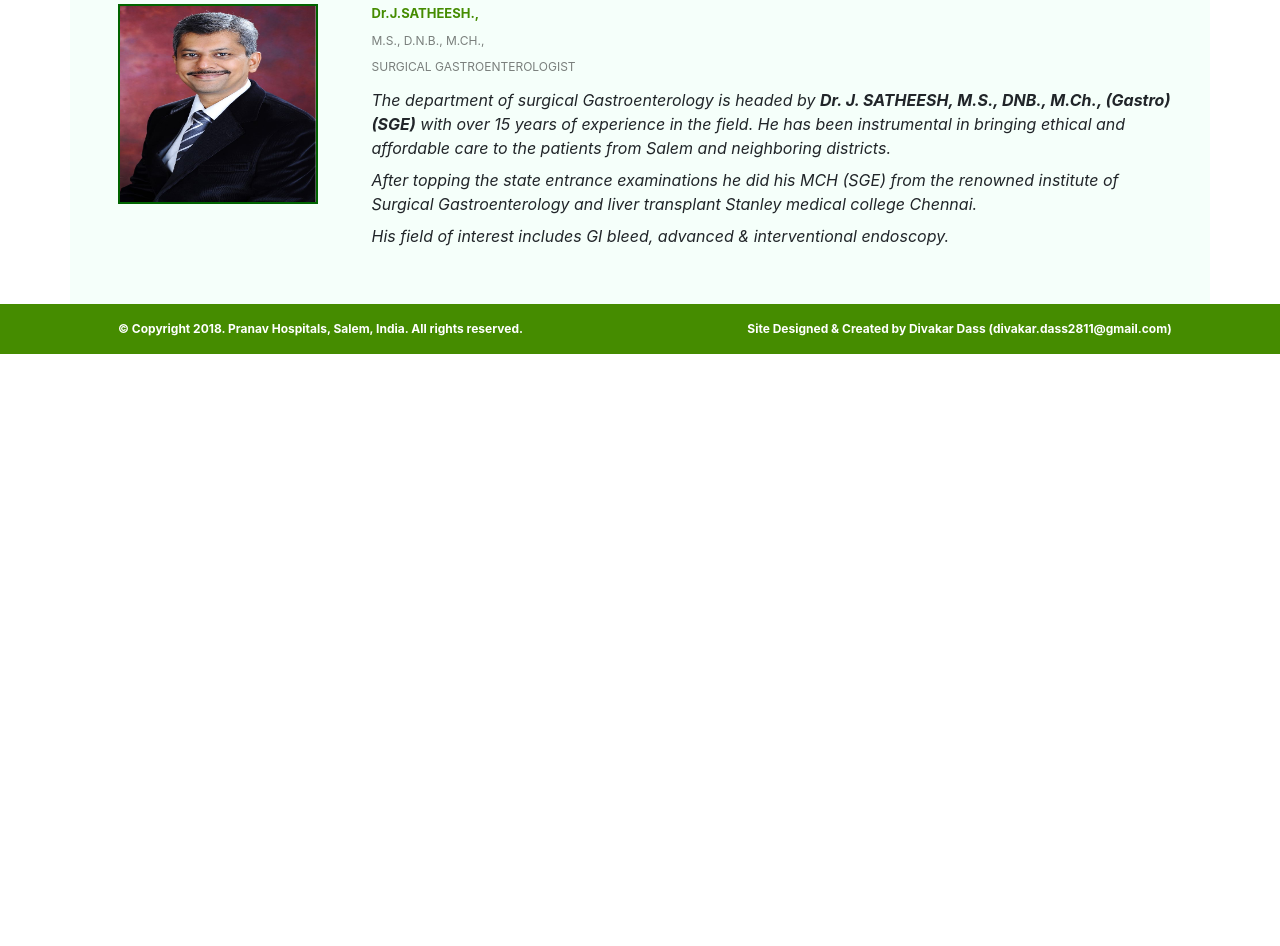
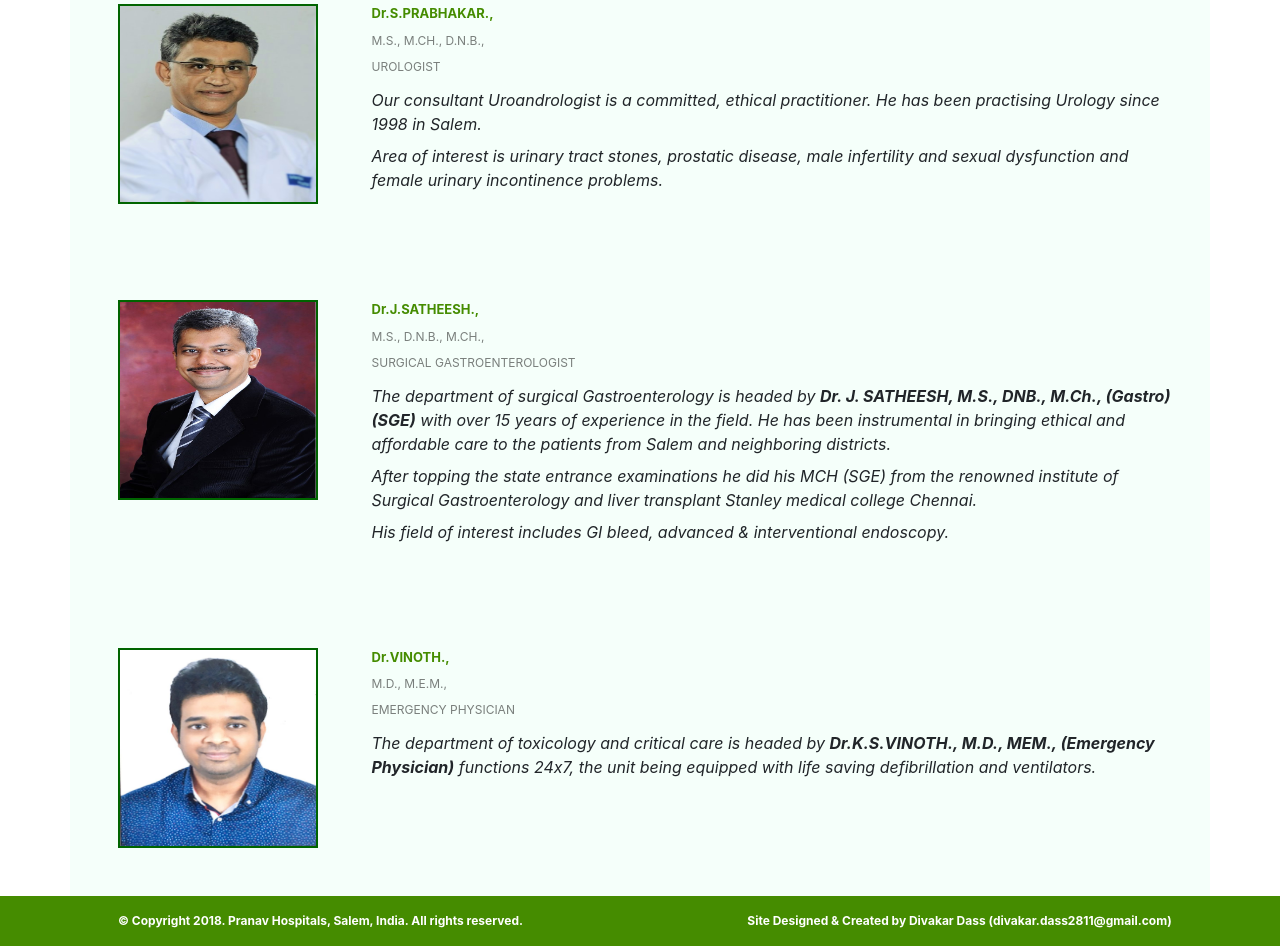
Before and after one commit to pranavhospitals/pranavhospitals.github.io, a plain HTML site: page doctors/index.html in a window 1280 px wide. Shown: the part 306-1252 px from the top of the page. Before the commit the page ends 800 px from the top, so only its background shows below. Drawn offline with Linux system fonts and the light colour scheme.

Commit message:
Doctors content

```diff
--- a/doctors/index.html
+++ b/doctors/index.html
@@ -219,6 +219,33 @@
       </div>
     </div>
 
+    <div class="container doctorsCont p-5" id="prabhakar">
+      <div class="row">
+        <div class="col-3">
+          <img class="directors_pic" src="../assets/images/DoctorImages/Dr.S.Prabhakaran.jpeg" />
+        </div>
+        <div class="col-9 p-0">
+          <div class="row mb-2">
+            <div class="col-12 d_name mb-2">Dr.S.PRABHAKAR.,</div>
+            <div class="col-12 d_black mb-2"> M.S., M.CH., D.N.B.,</div>
+            <div class="col-12 d_black mb-1">UROLOGIST</div>
+          </div>
+          <div class="row mb-2">
+            <div class="col-12 italic">
+              Our consultant Uroandrologist is a committed, ethical practitioner. He has been practising
+              Urology since 1998 in Salem.
+            </div>
+          </div>
+          <div class="row mb-2">
+            <div class="col-12 italic">
+              Area of interest is urinary tract stones, prostatic disease, male infertility and sexual
+              dysfunction and female urinary incontinence problems.
+            </div>
+          </div>
+        </div>
+      </div>
+    </div>
+
     <div class="container doctorsCont p-5" id="satheesh">
       <div class="row">
         <div class="col-3">
@@ -243,6 +270,27 @@
           <div class="row mb-2">
             <div class="col-12 italic">
               His field of interest includes GI bleed, advanced & interventional endoscopy.
+            </div>
+          </div>
+        </div>
+      </div>
+    </div>
+
+    <div class="container doctorsCont p-5" id="vinoth">
+      <div class="row">
+        <div class="col-3">
+          <img class="directors_pic" src="../assets/images/DoctorImages/Dr.Vinod.jpeg" />
+        </div>
+        <div class="col-9 p-0">
+          <div class="row mb-2">
+            <div class="col-12 d_name mb-2">Dr.VINOTH.,</div>
+            <div class="col-12 d_black mb-2"> M.D., M.E.M.,</div>
+            <div class="col-12 d_black mb-1">EMERGENCY PHYSICIAN</div>
+          </div>
+          <div class="row mb-2">
+            <div class="col-12 italic">
+              The department of toxicology and critical care is headed by <b>Dr.K.S.VINOTH., M.D., MEM., (Emergency Physician)</b> functions 24x7, the unit being equipped with life saving defibrillation
+              and ventilators.
             </div>
           </div>
         </div>
@@ -389,7 +437,7 @@
             {'name': 'Dr.M.KARTHIKEYAN', 'deg': 'M.D (Anes)', 'desg': 'ANAESTHETIST', 'img':'../assets/images/DoctorImages/Dr.karthikeyan.jpg', 'tag': 'karthikeyan'},
             {'name': 'Dr. SURESH', 'deg': 'M.S', 'desg': 'ORTHOPAEDIC SURGEON', 'img':'../assets/images/DoctorImages/Dr.Suresh.JPG', 'tag': 'suresh'},
             {'name': 'Dr.S. PRABHAKAR', 'deg': 'M.S., M.CH., D.N.B.,', 'desg': 'UROLOGIST', 'img':'../assets/images/DoctorImages/Dr.S.Prabhakaran.jpeg', 'tag': 'prabhakar'},
-            {'name': 'Dr. VINOTH', 'deg': 'M.D., M.E.M.,', 'desg': 'EMERGENCY CRITICAL', 'img':'../assets/images/DoctorImages/Dr.Vinod.jpeg', 'tag': 'vinoth'},
+            {'name': 'Dr. VINOTH', 'deg': 'M.D., M.E.M.,', 'desg': 'EMERGENCY PHYSICIAN', 'img':'../assets/images/DoctorImages/Dr.Vinod.jpeg', 'tag': 'vinoth'},
             {'name': 'Dr.R.DINESH PRABHU', 'deg': 'M.D., Resp. Med.,', 'desg': 'CONSULTANT PULMONOLOGIST', 'img':'../assets/images/DoctorImages/DR.DINESH_PRABHU.jpg', 'tag': 'dinesh'}];
 
         var departments = ['ANESTHESIA', 'CARDIOLOGY', 'CRITICAL CARE', 'DENTAL', 'DIABETOLOGY', 'GASTRO ENTEROLOGY', 'GASTRO INTESTINAL SURGERY', 'GENERAL MEDICINE', 'OBSTETRIC AND GYNACOLOGY', 'ORTHOPAEDIC MEDICINE', 'PAEDIATRIC', 'SONOLOGY', 'UROLOGY', 'SURGICAL ONCOLOGY'];
@@ -418,7 +466,7 @@
 
         $(document).on('click', '.doctorsTag', function(){
           var _id = $(this).attr('id');
-          if(_id == 'satheesh'){
+          if(_.contains(['satheesh', 'prabhakar', 'vinoth'], _id)){
             $('.doctorsCont').hide();
             $('#' + _id + '.doctorsCont').show();
             window.location.hash = '#' + _id;
```
Also changed, not shown: directors/index.html (+2 -32 lines), index.html (+2 -2 lines).
